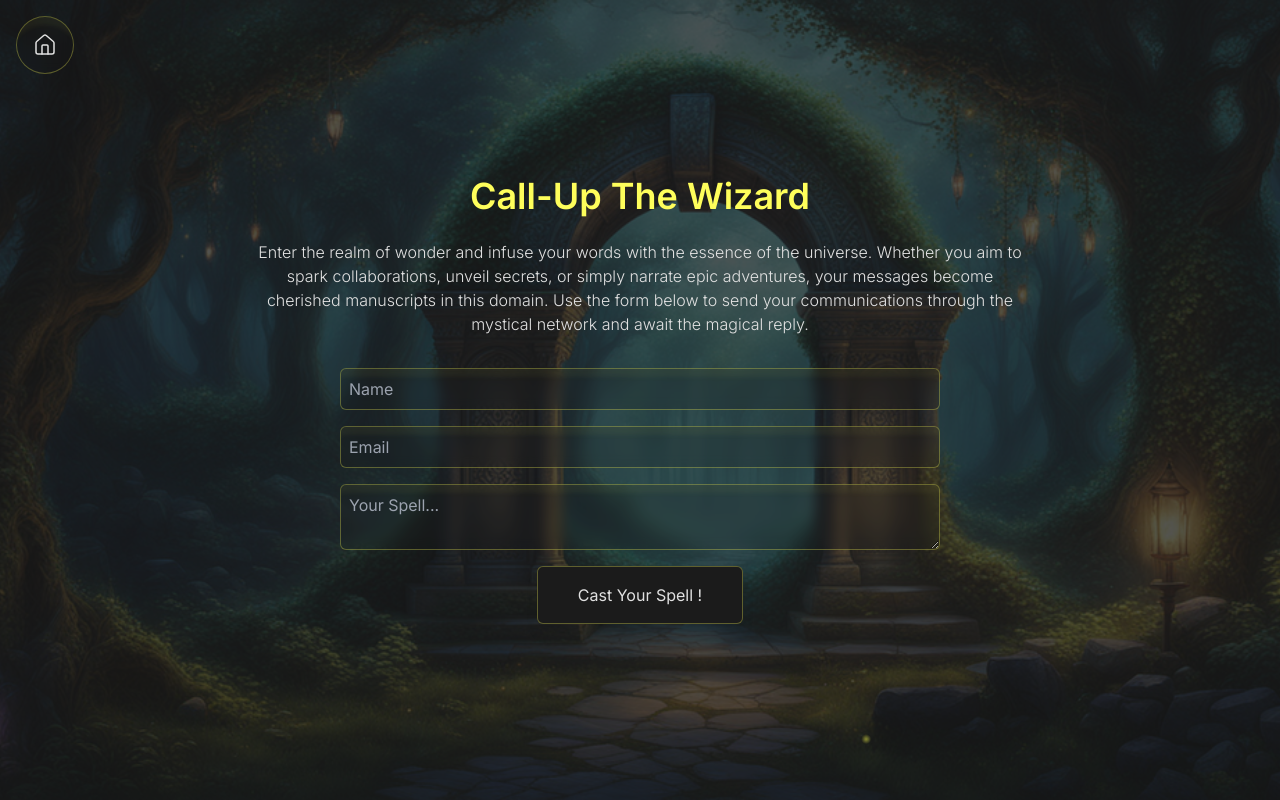
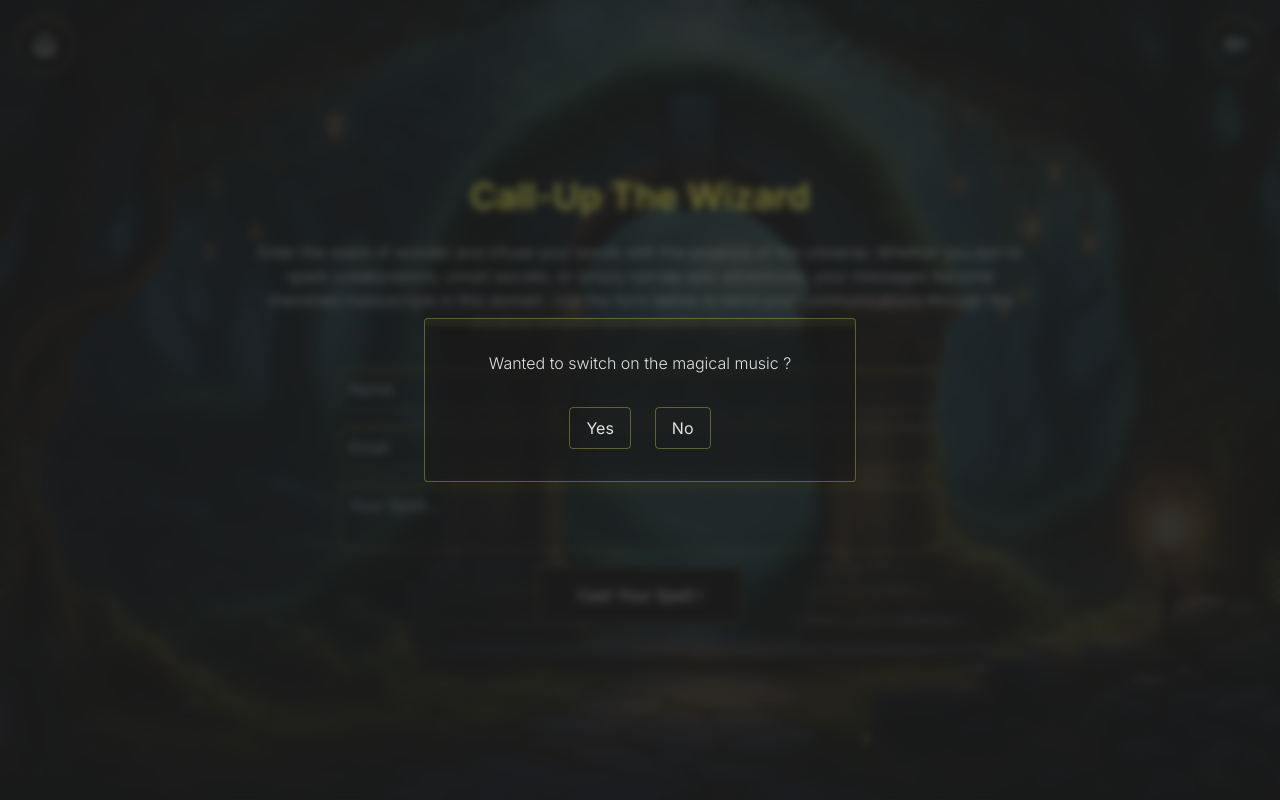
Before and after one commit to cobeo2004/portfolio-nextjs, a Next.js app: page /contact in a window 1280 px wide. Built offline with nearby package versions, Linux system fonts and the light colour scheme.

Commit message:
Update dynamic import

```diff
--- a/src/app/(sub-pages)/about/page.tsx
+++ b/src/app/(sub-pages)/about/page.tsx
@@ -2,14 +2,22 @@
 import Image from "next/image";
 import background from "../../../../public/assets/background/about-background.png";
 import RenderModel from "../../components/models/RenderModel";
-import { HatModel } from "@/app/components/models/hat.model";
 import AboutDetails from "@/app/components/About";
+import dynamic from "next/dynamic";
 
+const HatModel = dynamic(
+  () => import("../../components/models/hat.model").then((mod) => mod.HatModel),
+  {
+    ssr: false,
+  }
+);
 export default function About() {
   return (
     <>
       <Image
         src={background}
+        priority
+        sizes="100vw"
         alt="background-image"
         className="z-0 fixed top-0 left-0 w-full h-full object-cover object-center opacity-25"
       />
--- a/src/app/(sub-pages)/contact/page.tsx
+++ b/src/app/(sub-pages)/contact/page.tsx
@@ -8,6 +8,8 @@
     <>
       <Image
         src={background}
+        priority
+        sizes="100vw"
         alt="background-image"
         className="z-0 fixed top-0 left-0 w-full h-full object-cover object-center opacity-25"
       />
--- a/src/app/(sub-pages)/projects/page.tsx
+++ b/src/app/(sub-pages)/projects/page.tsx
@@ -4,13 +4,23 @@
 import ProjectList from "../../components/ProjectList";
 import { projectsData } from "../../data";
 import RenderModel from "../../components/models/RenderModel";
-import { StaffModel } from "../../components/models/staff.model";
+// import { StaffModel } from "../../components/models/staff.model";
+import dynamic from "next/dynamic";
 
+const StaffModel = dynamic(
+  () =>
+    import("../../components/models/staff.model").then((mod) => mod.StaffModel),
+  {
+    ssr: false,
+  }
+);
 export default function Home() {
   return (
     <>
       <Image
         src={background}
+        priority
+        sizes="100vw"
         alt="background-image"
         className="-z-50 fixed top-0 left-0 w-full h-full object-cover object-center opacity-25"
       />
--- /dev/null
+++ b/src/app/components/Sounds/Sound.tsx
@@ -0,0 +1,84 @@
+"use client";
+import { motion } from "framer-motion";
+import { Volume2, VolumeX } from "lucide-react";
+import React, { useEffect, useRef, useState } from "react";
+import { Modal } from "./consent.modal";
+
+const Sound = () => {
+  const audioRef = useRef<HTMLAudioElement>(null);
+  const [isPlay, setIsPlay] = useState<boolean>(false);
+  const [showModal, setShowModal] = useState<boolean>(false);
+
+  useEffect(() => {
+    const handleFirstUserInteraction = (consent: string): void => {
+      if (consent === "true" && !isPlay) {
+        audioRef.current?.play();
+        setIsPlay(true);
+      }
+    };
+
+    const isPlayingMusic: string | null =
+      sessionStorage.getItem("isPlayingMusic");
+
+    const timeStamp: string | null = sessionStorage.getItem("timeStamp");
+
+    if (
+      isPlayingMusic &&
+      timeStamp &&
+      new Date(timeStamp).getTime() * 3 * 24 * 60 * 60 * 1000 >
+        new Date().getTime()
+    ) {
+      setIsPlay(isPlayingMusic === "true");
+      if (isPlayingMusic === "true") {
+        ["mousedown", "keydown", "touchstart"].forEach((event) => {
+          window.addEventListener(event, () =>
+            handleFirstUserInteraction(isPlayingMusic)
+          );
+        });
+      }
+    } else {
+      setShowModal(true);
+    }
+  }, [isPlay]);
+  const toggle = () => {
+    const state = !isPlay;
+    setIsPlay(state);
+    !isPlay ? audioRef.current?.play() : audioRef.current?.pause();
+    sessionStorage.setItem("isPlayingMusic", String(state));
+    sessionStorage.setItem("timeStamp", new Date().toISOString());
+    setShowModal(false);
+  };
+  return (
+    <div className="fixed top-4 right-2.5 xs:right-4 group z-50">
+      {showModal && (
+        <Modal onClose={() => setShowModal(false)} toggle={toggle} />
+      )}
+      <audio ref={audioRef} loop>
+        <source src="/assets/audio/harry-potter.mp3" type="audio/mpeg" />
+        Your browser does not support the audio element.
+      </audio>
+      <motion.button
+        onClick={toggle}
+        initial={{ scale: 0 }}
+        animate={{ scale: 1 }}
+        transition={{ delay: 1 }}
+        aria-label={"home"}
+        className="w-10 h-10 xs:w-14 xs:h-14 text-foreground rounded-full flex items-center justify-center cursor-pointer p-2.5 xs:p-4 custom-background"
+      >
+        {isPlay ? (
+          <Volume2
+            className="w-full h-full text-foreground group-hover:text-accent"
+            strokeWidth={1.5}
+          />
+        ) : (
+          <VolumeX
+            className="w-full h-full text-foreground group-hover:text-accent"
+            strokeWidth={1.5}
+          />
+        )}
+      </motion.button>
+    </div>
+  );
+};
+
+export default Sound;
--- /dev/null
+++ b/src/app/components/Sounds/consent.modal.tsx
@@ -0,0 +1,32 @@
+import { createPortal } from "react-dom";
+import React from "react";
+export const Modal = ({
+  onClose,
+  toggle,
+}: {
+  onClose: VoidFunction;
+  toggle: VoidFunction;
+}) => {
+  return createPortal(
+    <div className="fixed inset-0 bg-background/60 backdrop-blur-sm flex items-center justify-center z-50">
+      <div className="bg-background/20 border border-accent/30 border-solid backdrop-blur-[6px] py-8 px-6 xs:px-10 sm:px-16 rounded shadow-glass-inset text-center space-y-8">
+        <p className="font-light">Wanted to switch on the magical music ?</p>
+        <div className="flex items-center justify-center space-x-4">
+          <button
+            onClick={toggle}
+            className="px-4 py-2 border border-accent/30 border-solid hover:shadow-glass-sm rounded mr-2"
+          >
+            Yes
+          </button>
+          <button
+            onClick={onClose}
+            className="px-4 py-2 border border-accent/30 border-solid hover:shadow-glass-sm rounded"
+          >
+            No
+          </button>
+        </div>
+      </div>
+    </div>,
+    document.getElementById("my-modal")!
+  );
+};
--- a/src/app/layout.tsx
+++ b/src/app/layout.tsx
@@ -3,6 +3,7 @@
 import "./globals.css";
 import clsx from "clsx";
 import FireFlyBackground from "./components/background/FireFlyBackground";
+import Sound from "./components/Sounds/Sound";
 
 const inter = Inter({ subsets: ["latin"], variable: "--font-inter" });
 
@@ -28,6 +29,10 @@
         <div className="z-0">
           <FireFlyBackground />
         </div>
+        <div className="z-20">
+          <Sound />
+        </div>
+        <div id="my-modal" />
       </body>
     </html>
   );
--- a/src/app/page.tsx
+++ b/src/app/page.tsx
@@ -2,8 +2,19 @@
 import Image from "next/image";
 import background from "../../public/assets/background/home-background.png";
 import RenderModel from "./components/models/RenderModel";
-import { WizardModel } from "./components/models/wizard.model";
+// import { WizardModel } from "./components/models/wizard.model";
 import Navigation from "./components/navigation";
+import dynamic from "next/dynamic";
+
+const WizardModel = dynamic(
+  () =>
+    import("@/app/components/models/wizard.model").then(
+      (mod) => mod.WizardModel
+    ),
+  {
+    ssr: false,
+  }
+);
 
 export default function Home() {
   return (
@@ -11,6 +22,8 @@
       <div className="absolute inset-0 z-0">
         <Image
           src={background}
+          priority
+          sizes="100vw"
           alt="Background-image"
           fill
           className="w-full h-full object-cover object-center opacity-25"
```
Also changed, not shown: 1 other file (tests, documents, lock files or other folders).
